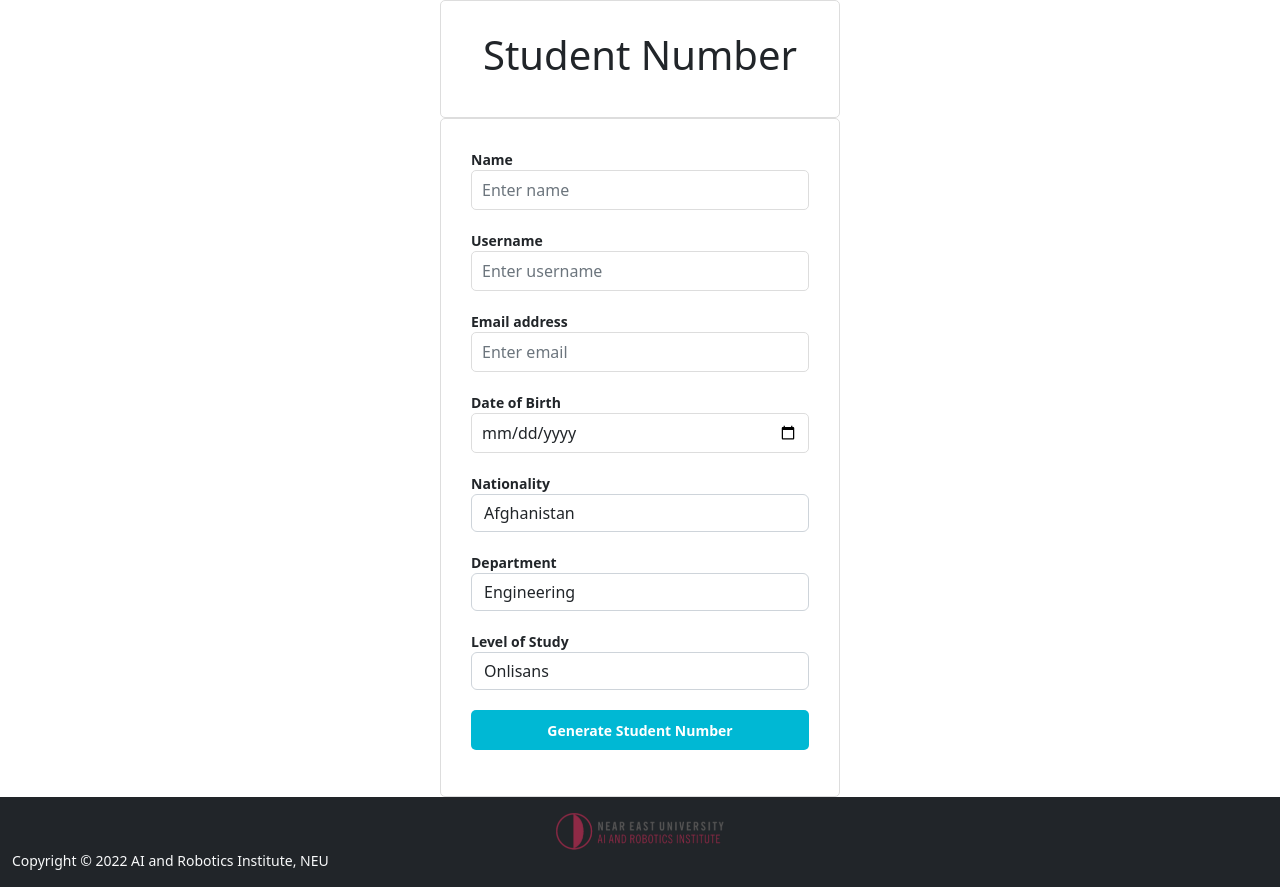
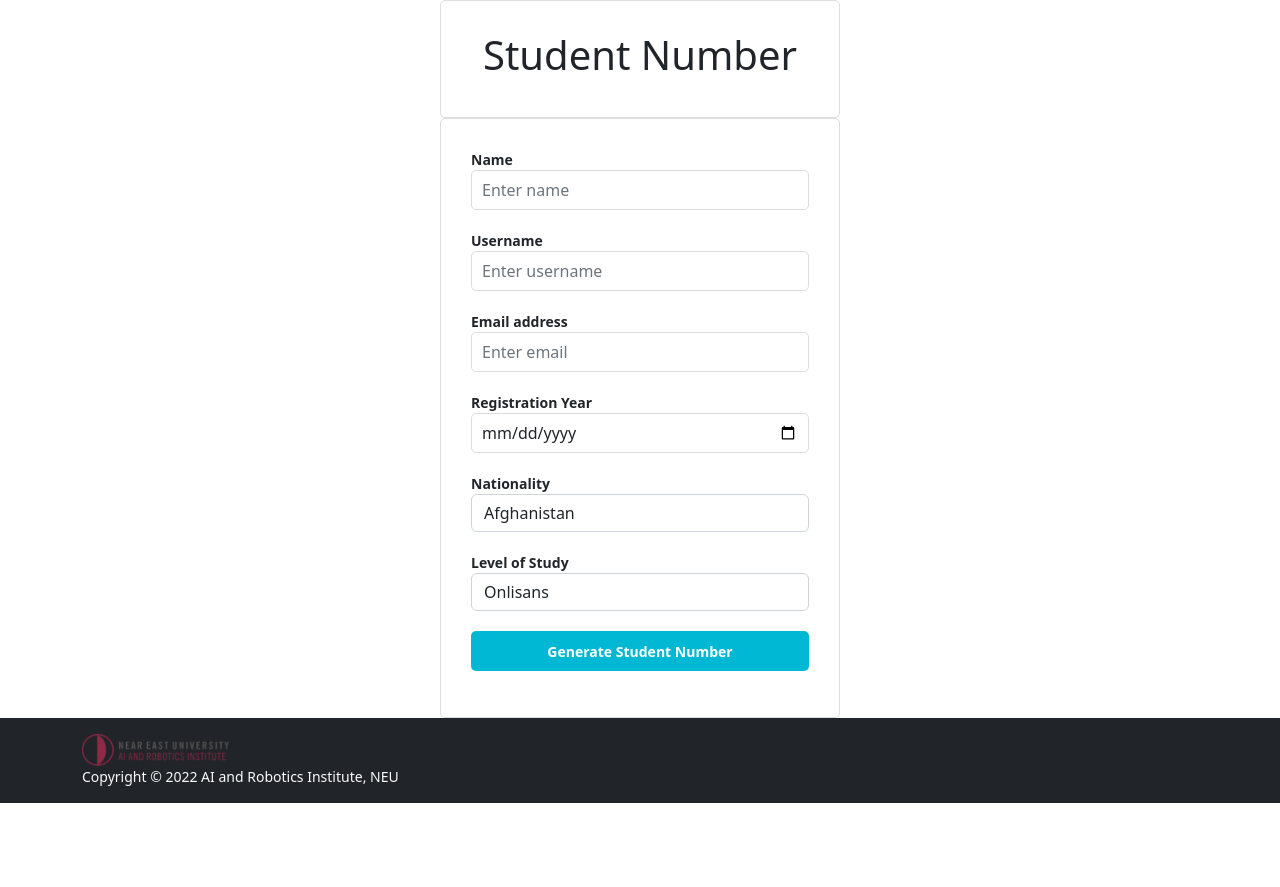
Before and after one commit to vmercel/sng, a plain HTML site: page index.html in a window 1280 px wide. After the commit the page ends 803 px from the top, so only its background shows below. Drawn offline with nearby package versions, Linux system fonts and the light colour scheme; a small style sheet from the web is missing.

Commit message:
first commit

```diff
--- a/index.html
+++ b/index.html
@@ -90,7 +90,7 @@
                 <input type="email" class="form-control" id="email" placeholder="Enter email" required>
             </div>
             <div class="form-group">
-                <label for="dob">Date of Birth</label>
+                <label for="dob">Registration Year</label>
                 <input type="date" class="form-control" id="dob">
             </div>
 
@@ -104,7 +104,7 @@
                 </select>
             </div>
 
-            <div class="form-group">
+            <!-- <div class="form-group">
                 <label for="department">Department</label>
                 <select class="form-control" id="department">
                     <option value="EN">Engineering</option>
@@ -114,7 +114,7 @@
                     <option value="ES">Economic Sciences</option>
                     <option value="BA">Business Administration</option>
                 </select>
-            </div>
+            </div> -->
             <div class="form-group">
                 <label for="level">Level of Study</label>
                 <select class="form-control" id="level">
@@ -130,7 +130,7 @@
 
     </div>
 
-        <footer>
+        <!-- <footer>
             <div class="container-fluid bg-dark text-light py-3">
                 <div class="row">
 
@@ -147,8 +147,21 @@
             // Set the current year in the copyright notice
             const currentYear = new Date().getFullYear();
             document.getElementById('year').innerHTML = currentYear;
+        </script> -->
+
+        <footer class="bg-dark py-3">
+            <div class="container">
+                <div class="row justify-content-between align-items-center">
+                    <img src="logo%20blue%20bg.PNG?raw=true" class="logo img-fluid" alt="logo-blue-bg" style="max-width: 15%">
+                    <small class="text-light">Copyright &copy; <span id="year"></span> AI and Robotics Institute, NEU</small>
+                </div>
+            </div>
+        </footer>
+        <script>
+            // Set the current year in the copyright notice
+            const currentYear = new Date().getFullYear();
+            document.getElementById('year').innerHTML = currentYear;
         </script>
-
     <script>
 	function generateString() {
 		// Get form values
@@ -172,6 +185,7 @@
 		document.getElementById("studentNumber").innerHTML = studentNumber;
 	}
     </script>
+    <!-- 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 -->
 </body>
 
 </html>
```
